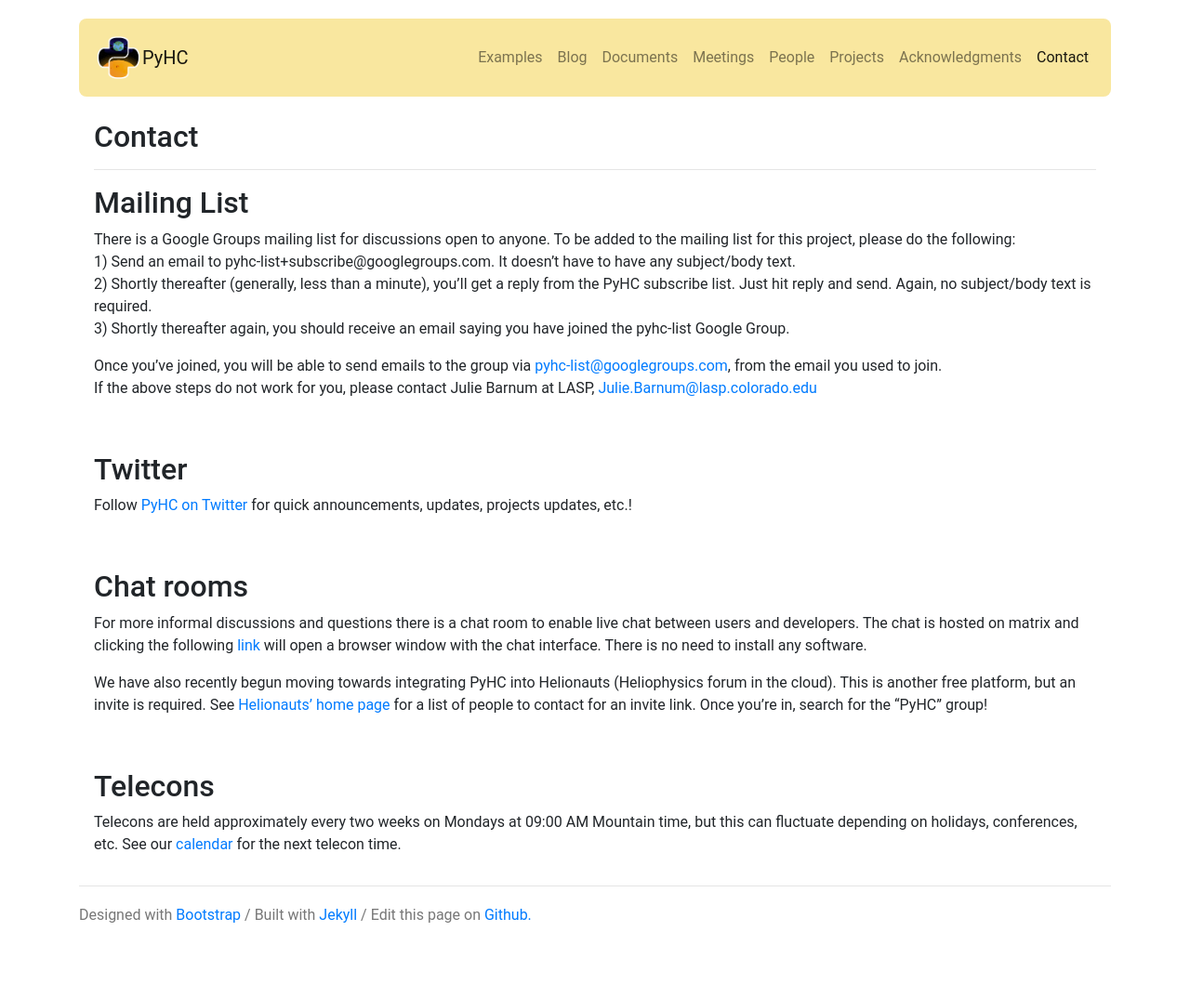
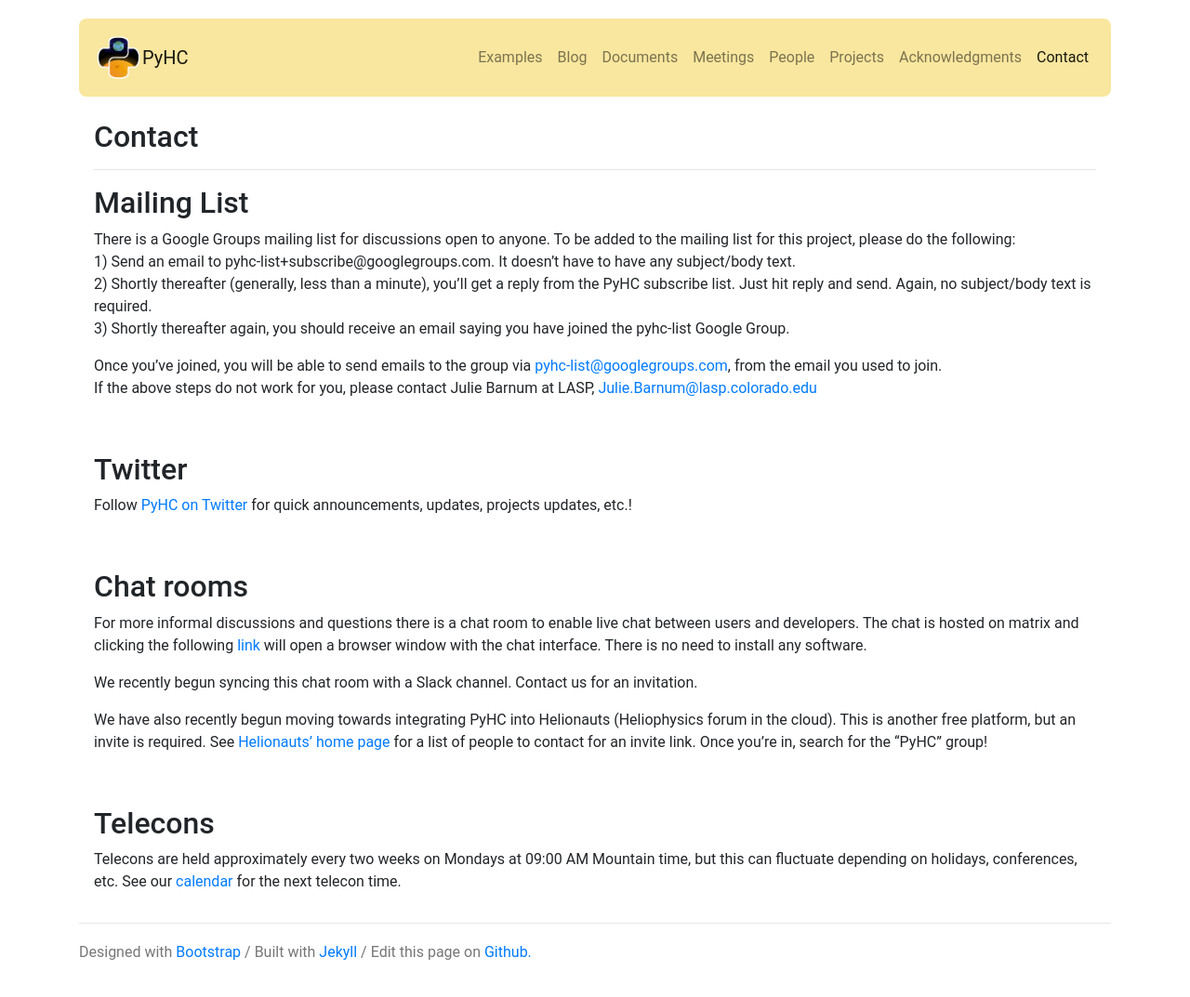
Before and after one commit to heliophysicsPy/heliophysicsPy.github.io, a Jekyll site: the page built from _pages/contact.md, in a window 1280 px wide. Shown: the whole page at 93% size. Built offline with Jekyll 4.4.1, drawn with Linux system fonts in a browser that asks for light colours; nearby versions of some CDN libraries; before the commit the page ends 1033 px from its top, so only the background shows below that.

Commit message:
Mention Slack channel

```diff
--- a/_pages/contact.md
+++ b/_pages/contact.md
@@ -23,6 +23,8 @@ Follow [PyHC on Twitter](https://twitter.com/PyHC_official) for quick announceme
 ## Chat rooms
 For more informal discussions and questions there is a chat room to enable live chat between users and developers. The chat is hosted on matrix and clicking the following [link](https://riot.im/app/#/room/#heliopython:openastronomy.org) will open a browser window with the chat interface. There is no need to install any software.
 
+We recently begun syncing this chat room with a Slack channel. Contact us for an invitation.
+
 We have also recently begun moving towards integrating PyHC into Helionauts (Heliophysics forum in the cloud). This is another free platform, but an invite is required. See [Helionauts' home page](https://helionauts.org/login) for a list of people to contact for an invite link. Once you're in, search for the "PyHC" group!
 
 <br>
```
